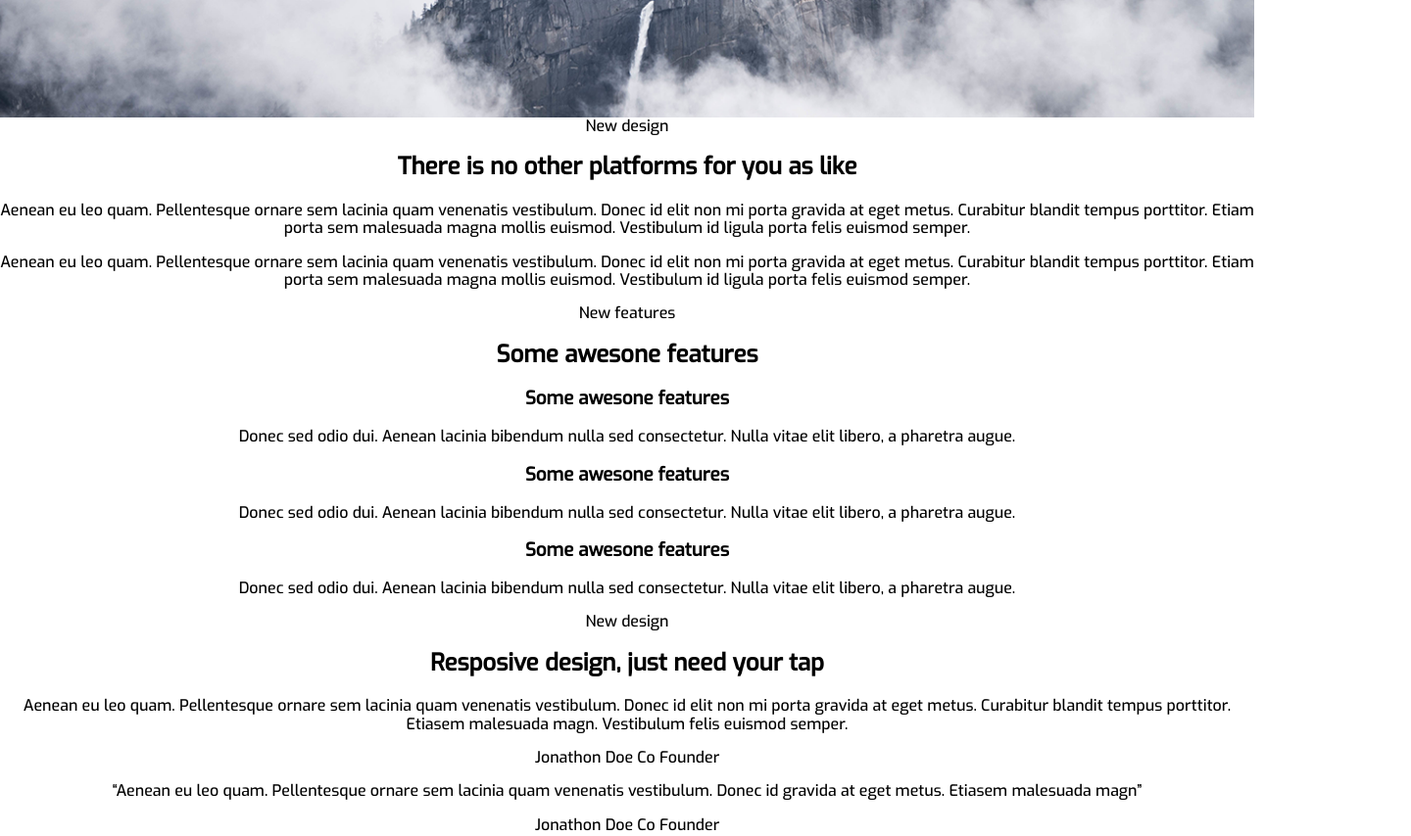
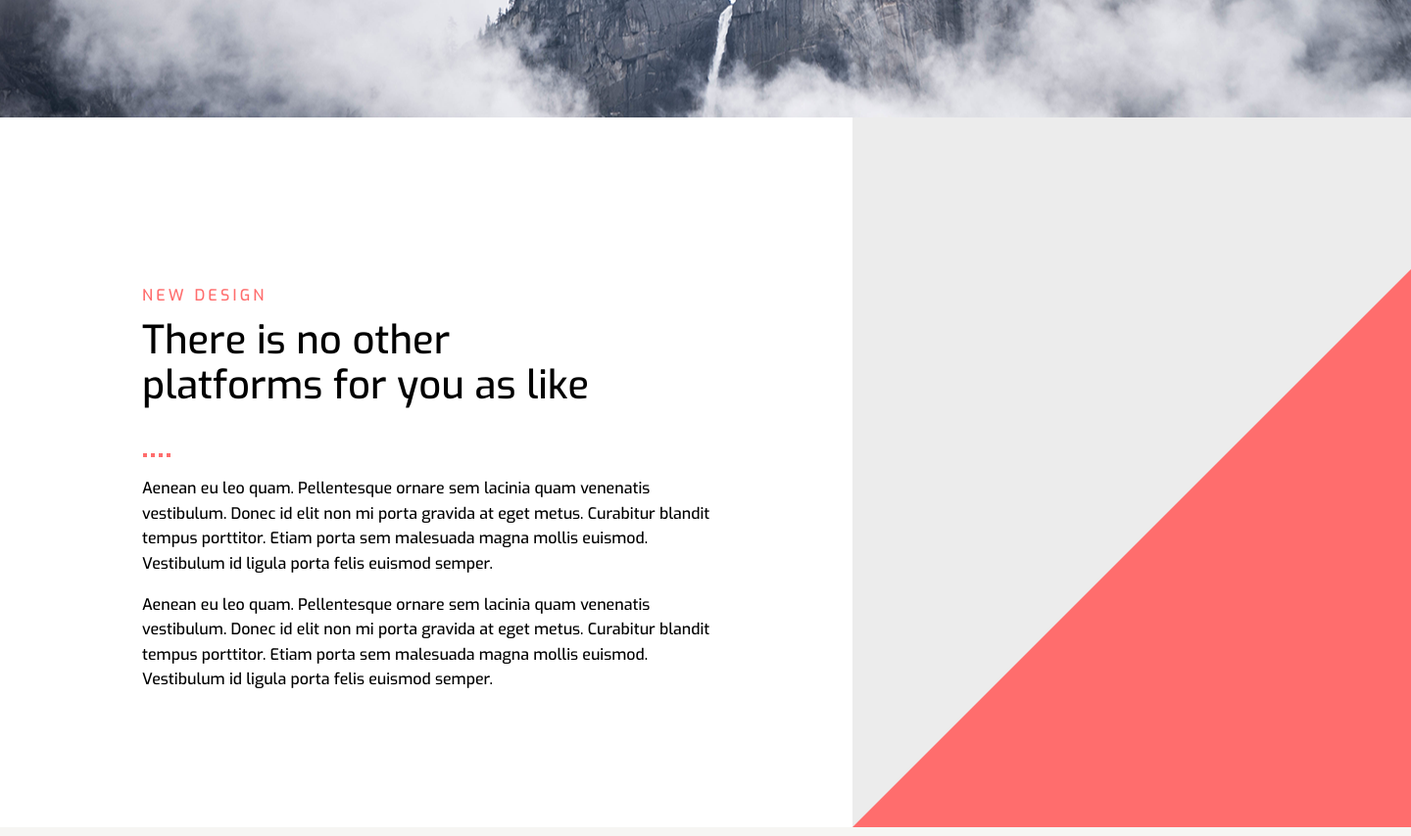
Before and after one commit to enmalafeev/Corporate, a website: page app/index.html in a window 1280 px wide. Shown: the part 680-1534 px from the top of the page at 98% size, 1440 px wide, since content can reach past the window. Drawn offline with Linux system fonts and the light colour scheme.

Commit message:
first section

```diff
--- a/app/index.html
+++ b/app/index.html
@@ -20,10 +20,25 @@
 		</header>
 
 		<section class="section">
-			<div class="section__feat">New design</div>
-			<h2 class="section__title">There is no other platforms for you as like</h2>
-			<p class="section__par">Aenean eu leo quam. Pellentesque ornare sem lacinia quam venenatis vestibulum. Donec id elit non mi porta gravida at eget metus. Curabitur blandit tempus porttitor. Etiam porta sem malesuada magna mollis euismod. Vestibulum id ligula porta felis euismod semper.</p>
-			<p class="section__par">Aenean eu leo quam. Pellentesque ornare sem lacinia quam venenatis vestibulum. Donec id elit non mi porta gravida at eget metus. Curabitur blandit tempus porttitor. Etiam porta sem malesuada magna mollis euismod. Vestibulum id ligula porta felis euismod semper.</p>
+			<div class="section-left">
+				<div class="section-wrap">
+					<div class="section__feat tal">New design</div>
+					<h2 class="section__title tal">There is no other<br> platforms for you as like</h2>
+					<div class="dots">
+						<ul>
+							<li></li>
+							<li></li>
+							<li></li>
+							<li></li>
+						</ul>
+					</div>
+					<p class="section__par tal">Aenean eu leo quam. Pellentesque ornare sem lacinia quam venenatis vestibulum. Donec id elit non mi porta gravida at eget metus. Curabitur blandit tempus porttitor. Etiam porta sem malesuada magna mollis euismod. Vestibulum id ligula porta felis euismod semper.</p>
+					<p class="section__par tal">Aenean eu leo quam. Pellentesque ornare sem lacinia quam venenatis vestibulum. Donec id elit non mi porta gravida at eget metus. Curabitur blandit tempus porttitor. Etiam porta sem malesuada magna mollis euismod. Vestibulum id ligula porta felis euismod semper.</p>
+				</div>
+			</div>
+
+			<div class="section-right"></div>
+
 		</section>
 
 		<section class="section">
--- a/app/sass/main.sass
+++ b/app/sass/main.sass
@@ -16,10 +16,16 @@ html
 	-moz-box-sizing: inherit
 	box-sizing: inherit
 
+h2, h3, h4, h5, h6
+	margin: 0
+	padding: 0
+
 a
 	text-decoration: none
 
 ul
+	padding: 0
+	margin: 0
 	li
 		list-style: none
 
@@ -29,11 +35,15 @@ body
 
 
 .wrapper
-	width: 100%
+	width: 1440px
 	min-height: 100%
 	position: relative
 	overflow: hidden
 	text-align: center
+	margin: 0 auto
+
+.tal
+	text-align: left
 
 // START HEADER
 .header
@@ -107,3 +117,80 @@ body
 
 	&:hover
 		background-color: darken($pink, 10%)
+
+
+// END BUTTONS
+
+.dots
+	width: 30px
+
+	ul
+		width: 30px
+		li
+			display: inline-block
+			width: 4px
+			height: 4px
+			background-color: $pink
+
+
+// SECTIONS
+.section
+	width: 1440px
+	font-size: 0
+	&:nth-child(odd)
+		background-color: $light-grey
+
+	&__feat
+		text-transform: uppercase
+		color: $pink
+		letter-spacing: 0.2em
+		margin-bottom: 15px
+
+	&__title
+		font-family: "exoMedium", sans-serif
+		font-size: 40px
+		font-weight: 100
+		margin-bottom: 35px
+
+	&__par
+		line-height: 1.6
+
+
+.section-left
+	display: inline-block
+	width: 870px
+	min-height: 725px
+	font-size: 16px
+	position: relative
+
+.section-wrap
+	width: 580px
+	height: 380px
+	position: absolute
+	top: 0
+	bottom: 0
+	left: 0
+	right: 0
+	margin: auto
+
+.section-right
+	display: inline-block
+	width: 570px
+	min-height: 725px
+
+	background-color: $grey
+	position: relative
+
+
+	&:after
+		content: ''
+		position: absolute
+		right: 0
+		bottom: 0
+		border: 285px solid transparent
+		border-right: 285px solid $pink
+		border-bottom: 285px solid $pink
+
+
+
+// END SECTIONS
```
Also changed, not shown: app/css/main.css.
